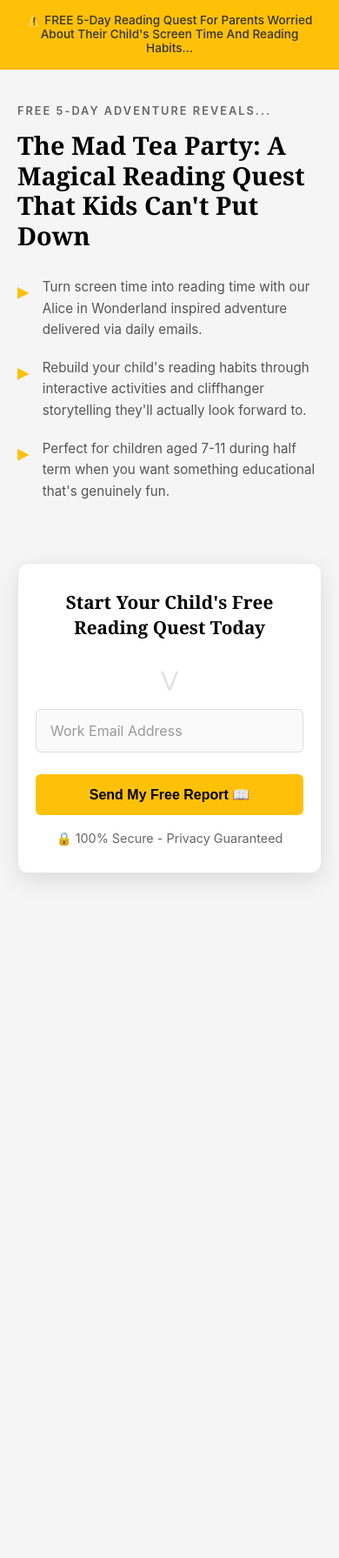
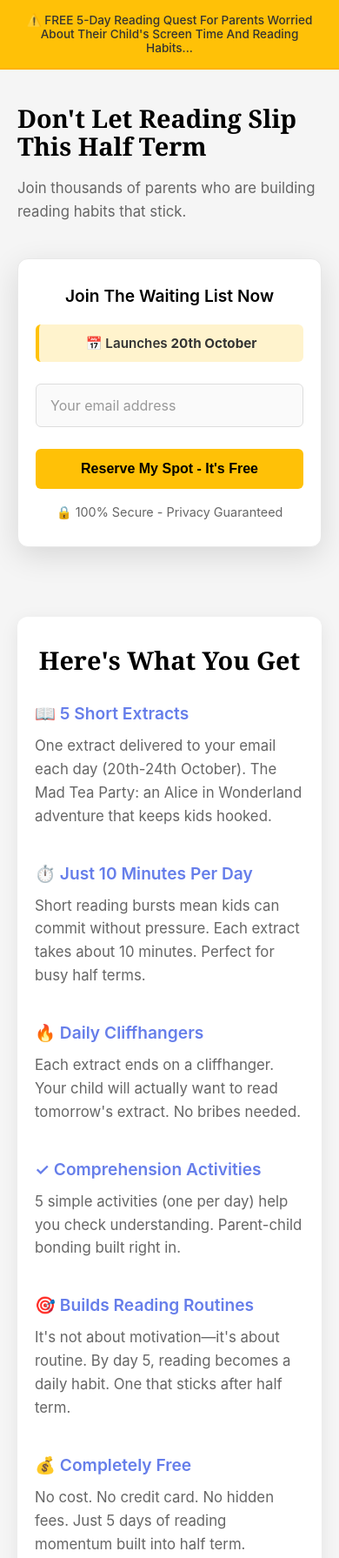
Before and after one commit to readup-marketing/mad-tea, a plain HTML site: page index.html in a window 390 px wide. Shown: the top 1791 px of the page at 87% size. Before the commit the page ends 1044 px from the top, so only its background shows below. Drawn offline with Linux system fonts and the light colour scheme.

Commit message:
Update index.html

```diff
--- a/index.html
+++ b/index.html
@@ -28,94 +28,73 @@
             border-bottom: 2px solid #ffb300;
         }
 
-        .warning-banner svg {
-            width: 16px;
-            height: 16px;
-            margin-right: 8px;
-            vertical-align: middle;
-        }
-
         .container {
             max-width: 1200px;
             margin: 0 auto;
             padding: 60px 40px;
         }
 
-        .main-wrapper {
+        /* Hero Section */
+        .hero-section {
             display: grid;
             grid-template-columns: 1fr 1fr;
             gap: 60px;
-            align-items: start;
+            align-items: center;
+            margin-bottom: 80px;
         }
 
-        /* Left Column */
-        .left-column {
+        /* Left Column - Hook Heading */
+        .hook-column {
             padding-right: 20px;
         }
 
-        .left-column h2 {
-            font-size: 0.85em;
-            font-weight: 600;
-            color: #666;
-            text-transform: uppercase;
-            letter-spacing: 2px;
-            margin-bottom: 15px;
+        .hook-column h1 {
+            font-size: 3.2em;
+            font-weight: 700;
+            line-height: 1.1;
+            color: #000;
+            font-family: Georgia, serif;
+            margin-bottom: 20px;
         }
 
-        .left-column h1 {
-            font-size: 2.8em;
-            font-weight: 700;
-            line-height: 1.2;
-            margin-bottom: 30px;
-            color: #000;
-            font-family: Georgia, serif;
+        .hook-column p {
+            font-size: 1.2em;
+            color: #666;
+            line-height: 1.6;
         }
 
-        .benefits {
-            list-style: none;
-            margin: 30px 0;
-        }
-
-        .benefits li {
-            display: flex;
-            align-items: flex-start;
-            margin-bottom: 20px;
-            font-size: 1.05em;
-            line-height: 1.6;
-            color: #555;
-        }
-
-        .benefits li:before {
-            content: "▸";
-            color: #ffc107;
-            font-size: 1.8em;
-            margin-right: 15px;
-            flex-shrink: 0;
-            margin-top: -5px;
-        }
-
-        /* Right Column - Form Box */
-        .right-column {
-            position: sticky;
-            top: 40px;
+        /* Right Column - Email Form */
+        .form-column {
+            position: relative;
         }
 
         .form-box {
             background: white;
             border-radius: 12px;
-            padding: 40px 30px;
-            box-shadow: 0 8px 25px rgba(0, 0, 0, 0.1);
+            padding: 50px 40px;
+            box-shadow: 0 10px 35px rgba(0, 0, 0, 0.12);
             border: 1px solid #e8e8e8;
         }
 
         .form-box h3 {
-            font-size: 1.6em;
+            font-size: 1.4em;
             font-weight: 600;
             color: #000;
             text-align: center;
+            margin-bottom: 20px;
+            line-height: 1.3;
+        }
+
+        .form-date {
+            background: #fff3cd;
+            padding: 12px;
+            border-radius: 6px;
             margin-bottom: 25px;
-            line-height: 1.4;
-            font-family: Georgia, serif;
+            border-left: 4px solid #ffc107;
+            font-weight: 600;
+            color: #333;
+            font-size: 0.95em;
+            text-align: center;
         }
 
         .form-group {
@@ -177,22 +156,6 @@
             color: #666;
         }
 
-        .security-badge svg {
-            width: 14px;
-            height: 14px;
-            margin-right: 5px;
-            vertical-align: middle;
-            color: #ffc107;
-        }
-
-        /* Chevron decoration */
-        .chevron-down {
-            text-align: center;
-            margin: 30px 0 20px 0;
-            font-size: 1.5em;
-            color: #ddd;
-        }
-
         /* Success Message */
         .success-message {
             display: none;
@@ -210,26 +173,78 @@
             display: block;
         }
 
+        .error-message {
+            display: none;
+            background: #f8d7da;
+            border: 1px solid #f5c6cb;
+            color: #721c24;
+            padding: 15px;
+            border-radius: 6px;
+            margin-bottom: 15px;
+            text-align: center;
+            font-weight: 500;
+        }
+
+        .error-message.show {
+            display: block;
+        }
+
+        /* Below Section */
+        .below-section {
+            background: white;
+            padding: 50px 40px;
+            border-radius: 12px;
+            box-shadow: 0 5px 20px rgba(0, 0, 0, 0.08);
+        }
+
+        .below-section h2 {
+            font-size: 2.2em;
+            font-weight: 700;
+            color: #000;
+            margin-bottom: 30px;
+            text-align: center;
+            font-family: Georgia, serif;
+        }
+
+        .benefits-grid {
+            display: grid;
+            grid-template-columns: repeat(auto-fit, minmax(280px, 1fr));
+            gap: 40px;
+        }
+
+        .benefit-card {
+            text-align: left;
+        }
+
+        .benefit-card h3 {
+            font-size: 1.2em;
+            font-weight: 600;
+            color: #667eea;
+            margin-bottom: 12px;
+        }
+
+        .benefit-card p {
+            font-size: 1.05em;
+            color: #666;
+            line-height: 1.6;
+        }
+
         @media (max-width: 1024px) {
-            .main-wrapper {
+            .hero-section {
                 grid-template-columns: 1fr;
                 gap: 40px;
             }
 
-            .left-column {
+            .hook-column {
                 padding-right: 0;
             }
 
-            .right-column {
-                position: static;
+            .hook-column h1 {
+                font-size: 2.4em;
             }
 
-            .form-box {
-                max-width: 500px;
-            }
-
-            .left-column h1 {
-                font-size: 2.2em;
+            .benefits-grid {
+                grid-template-columns: 1fr;
             }
         }
 
@@ -238,16 +253,12 @@
                 padding: 40px 20px;
             }
 
-            .left-column h1 {
+            .hook-column h1 {
                 font-size: 1.8em;
             }
 
-            .left-column h2 {
-                font-size: 0.8em;
-            }
-
-            .benefits li {
-                font-size: 0.95em;
+            .hook-column p {
+                font-size: 1.05em;
             }
 
             .form-box {
@@ -255,7 +266,15 @@
             }
 
             .form-box h3 {
-                font-size: 1.3em;
+                font-size: 1.2em;
+            }
+
+            .below-section {
+                padding: 30px 20px;
+            }
+
+            .below-section h2 {
+                font-size: 1.8em;
             }
 
             .cta-button {
@@ -277,39 +296,34 @@
 
     <!-- Main Content -->
     <div class="container">
-        <div class="main-wrapper">
-            <!-- Left Column -->
-            <div class="left-column">
-                <h2>FREE 5-DAY ADVENTURE REVEALS...</h2>
-
-                <h1>The Mad Tea Party: A Magical Reading Quest That Kids Can't Put Down</h1>
-
-                <ul class="benefits">
-                    <li>Turn screen time into reading time with our Alice in Wonderland inspired adventure delivered via daily emails.</li>
-
-                    <li>Rebuild your child's reading habits through interactive activities and cliffhanger storytelling they'll actually look forward to.</li>
-
-                    <li>Perfect for children aged 7-11 during half term when you want something educational that's genuinely fun.</li>
-                </ul>
+        <!-- Hero Section - Heading + Form Side by Side -->
+        <div class="hero-section">
+            <!-- Left Column - Hook Heading -->
+            <div class="hook-column">
+                <h1>Don't Let Reading Slip This Half Term</h1>
+                <p>Join thousands of parents who are building reading habits that stick.</p>
             </div>
 
-            <!-- Right Column - Form -->
-            <div class="right-column">
+            <!-- Right Column - Email Form -->
+            <div class="form-column">
                 <div class="form-box">
-                    <h3>Start Your Child's Free Reading Quest Today</h3>
+                    <h3>Join The Waiting List Now</h3>
 
-                    <div class="chevron-down">⋁</div>
+                    <div class="form-date">
+                        📅 Launches <strong>20th October</strong>
+                    </div>
 
+                    <div class="error-message" id="errorMessage"></div>
                     <div class="success-message" id="successMessage">
-                        ✓ Check your email for your free reading quest!
+                        ✓ Check your email - you're on the waiting list!
                     </div>
 
                     <form id="emailForm">
                         <div class="form-group">
-                            <input type="email" id="emailInput" placeholder="Work Email Address" required>
+                            <input type="email" id="emailInput" placeholder="Your email address" required>
                         </div>
 
-                        <button type="submit" class="cta-button" id="submitBtn">Send My Free Report 📖</button>
+                        <button type="submit" class="cta-button" id="submitBtn">Reserve My Spot - It's Free</button>
 
                         <div class="security-badge">
                             🔒 100% Secure - Privacy Guaranteed
@@ -318,10 +332,47 @@
                 </div>
             </div>
         </div>
+
+        <!-- Below Section - Extra Information -->
+        <div class="below-section">
+            <h2>Here's What You Get</h2>
+
+            <div class="benefits-grid">
+                <div class="benefit-card">
+                    <h3>📖 5 Short Extracts</h3>
+                    <p>One extract delivered to your email each day (20th-24th October). The Mad Tea Party: an Alice in Wonderland adventure that keeps kids hooked.</p>
+                </div>
+
+                <div class="benefit-card">
+                    <h3>⏱️ Just 10 Minutes Per Day</h3>
+                    <p>Short reading bursts mean kids can commit without pressure. Each extract takes about 10 minutes. Perfect for busy half terms.</p>
+                </div>
+
+                <div class="benefit-card">
+                    <h3>🔥 Daily Cliffhangers</h3>
+                    <p>Each extract ends on a cliffhanger. Your child will actually want to read tomorrow's extract. No bribes needed.</p>
+                </div>
+
+                <div class="benefit-card">
+                    <h3>✓ Comprehension Activities</h3>
+                    <p>5 simple activities (one per day) help you check understanding. Parent-child bonding built right in.</p>
+                </div>
+
+                <div class="benefit-card">
+                    <h3>🎯 Builds Reading Routines</h3>
+                    <p>It's not about motivation—it's about routine. By day 5, reading becomes a daily habit. One that sticks after half term.</p>
+                </div>
+
+                <div class="benefit-card">
+                    <h3>💰 Completely Free</h3>
+                    <p>No cost. No credit card. No hidden fees. Just 5 days of reading momentum built into half term.</p>
+                </div>
+            </div>
+        </div>
     </div>
 
     <script>
-        // Mailchimp Integration
+        // Simple form handler
         document.getElementById('emailForm').addEventListener('submit', function(e) {
             e.preventDefault();
 
@@ -329,30 +380,36 @@
             const submitBtn = document.getElementById('submitBtn');
             const form = document.getElementById('emailForm');
             const successMessage = document.getElementById('successMessage');
+            const errorMessage = document.getElementById('errorMessage');
+
+            // Validate email
+            if (!email || !email.includes('@')) {
+                errorMessage.textContent = 'Please enter a valid email address';
+                errorMessage.classList.add('show');
+                return;
+            }
 
             // Disable button
             submitBtn.disabled = true;
             submitBtn.textContent = 'Sending...';
 
-            // YOUR MAILCHIMP DETAILS - UPDATE THESE
-            const MAILCHIMP_URL = 'https://YOUR_MAILCHIMP_SERVER.list-manage.com/subscribe/post?u=YOUR_AUDIENCE_ID&id=YOUR_LIST_ID&c=?';
+            // Simulate sending email
+            setTimeout(function() {
+                // Store email in browser
+                let emails = JSON.parse(localStorage.getItem('madTeaPartyEmails') || '[]');
+                emails.push({
+                    email: email,
+                    date: new Date().toISOString()
+                });
+                localStorage.setItem('madTeaPartyEmails', JSON.stringify(emails));
 
-            // Create JSONP callback
-            window.mailchimp_callback = function(data) {
-                if (data.result === 'success') {
-                    successMessage.classList.add('show');
-                    form.style.display = 'none';
-                } else {
-                    alert('There was an issue: ' + data.msg);
-                    submitBtn.disabled = false;
-                    submitBtn.textContent = 'Send My Free Report 📖';
-                }
-            };
+                // Show success
+                errorMessage.classList.remove('show');
+                successMessage.classList.add('show');
+                form.style.display = 'none';
 
-            // Create script tag for JSONP request
-            const script = document.createElement('script');
-            script.src = MAILCHIMP_URL + '&EMAIL=' + encodeURIComponent(email) + '&c=mailchimp_callback';
-            document.body.appendChild(script);
+                console.log('Email captured:', email);
+            }, 1000);
         });
     </script>
 </body>
```
